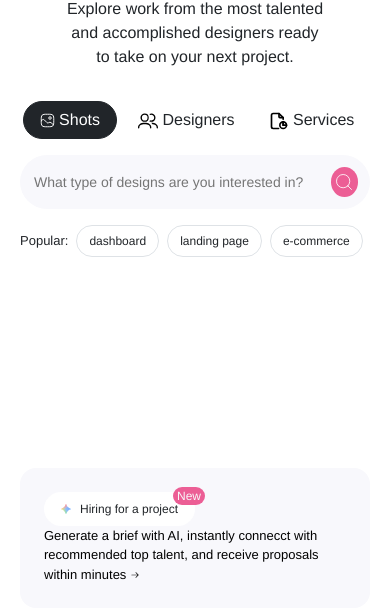
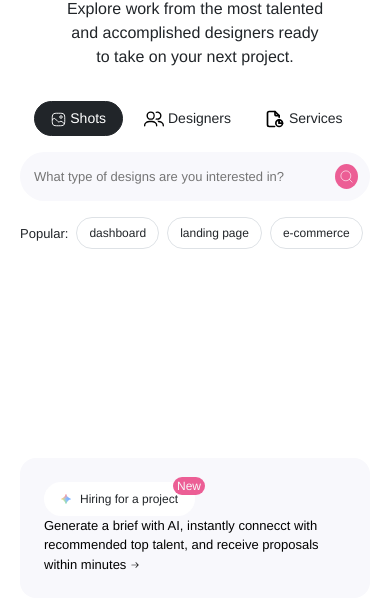
Before and after one commit to Ubaydaht/Dribbble, a plain HTML site: page index.html in a window 390 px wide. Shown: the part 221-836 px from the top of the page. Drawn offline with nearby package versions, Linux system fonts and the light colour scheme.

Commit message:
third pushing

```diff
--- a/index.html
+++ b/index.html
@@ -134,7 +134,7 @@
             padding: 12px;
         }
        /* dropdown media query */
-       @media (max-width:615px ) {
+       @media (max-width:991px ) {
             .dropdown-menu{
                 width: 100%;
             }
@@ -187,8 +187,18 @@
             .driblink{
                 gap: 15px;
             }
-
        }
+       @media (max-width:575px) {
+          .btn{
+            font-size: 14px;
+          }
+          .searchinp{
+            font-size: 13px;
+          }
+          .generateDiv{
+            margin: 20px 20px 5px 20px;
+          }
+        }
     </style>
 </head>
 <body>
@@ -364,7 +374,7 @@
 
 </nav>
 <!-- hero section  -->
-<section class="hero pt-3" >
+<section class="hero pt-3 mb-3 " >
     <div class="row align-items-center" >
     <!-- hero left side  -->
     <div class=" heroleft col-12 col-md-6">
@@ -388,7 +398,7 @@
          <!-- hero search div -->
          <div class="rounded-pill  d-flex justify-content-between align-items-center searchdiv" style=" background-color: #F8F8FC;">
             <input type="text" placeholder="What type of designs are you interested in?" style="background: none; border: none; outline: none; width: 100%;" class="searchinp">
-            <div class="rounded-circle d-flex align-items-center justify-content-center" style="width: 30px; height: 30px; background-color: #EC5E95;"><img src="icons/iconamoon--search-thin.svg" alt=""></div>
+            <div class="rounded-circle d-flex align-items-center justify-content-center" style="width: 25px; height: 25px; background-color: #EC5E95;"><img src="icons/iconamoon--search-thin.svg" alt="" width="15px"></div>
          </div>
          <!-- Popular line  -->
           <div class="d-flex gap-2 align-items-center pt-3" style="overflow-x: auto; overflow-y: hidden; white-space: nowrap; scrollbar-width: none; -ms-overflow-style: none;">
```
Also changed, not shown: login.html (+8 -1 lines), signup.html (+9 -2 lines).
